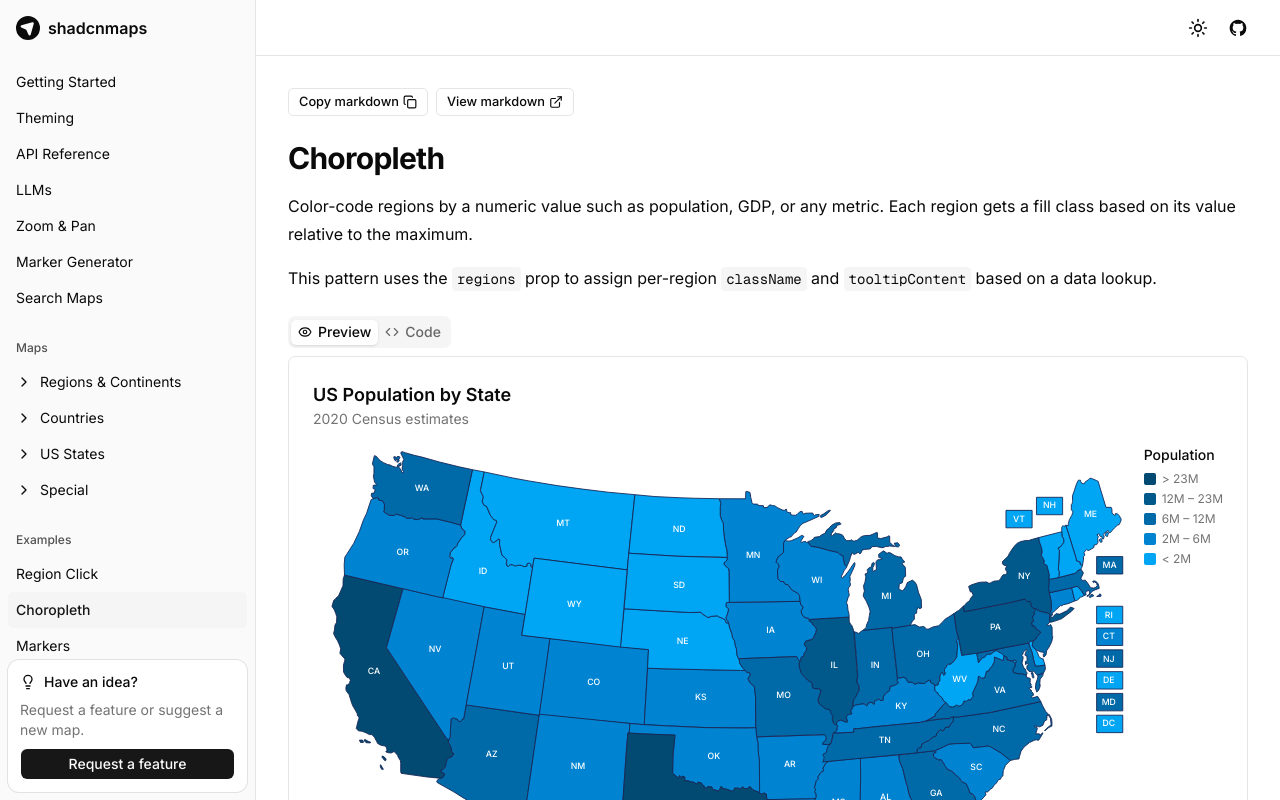
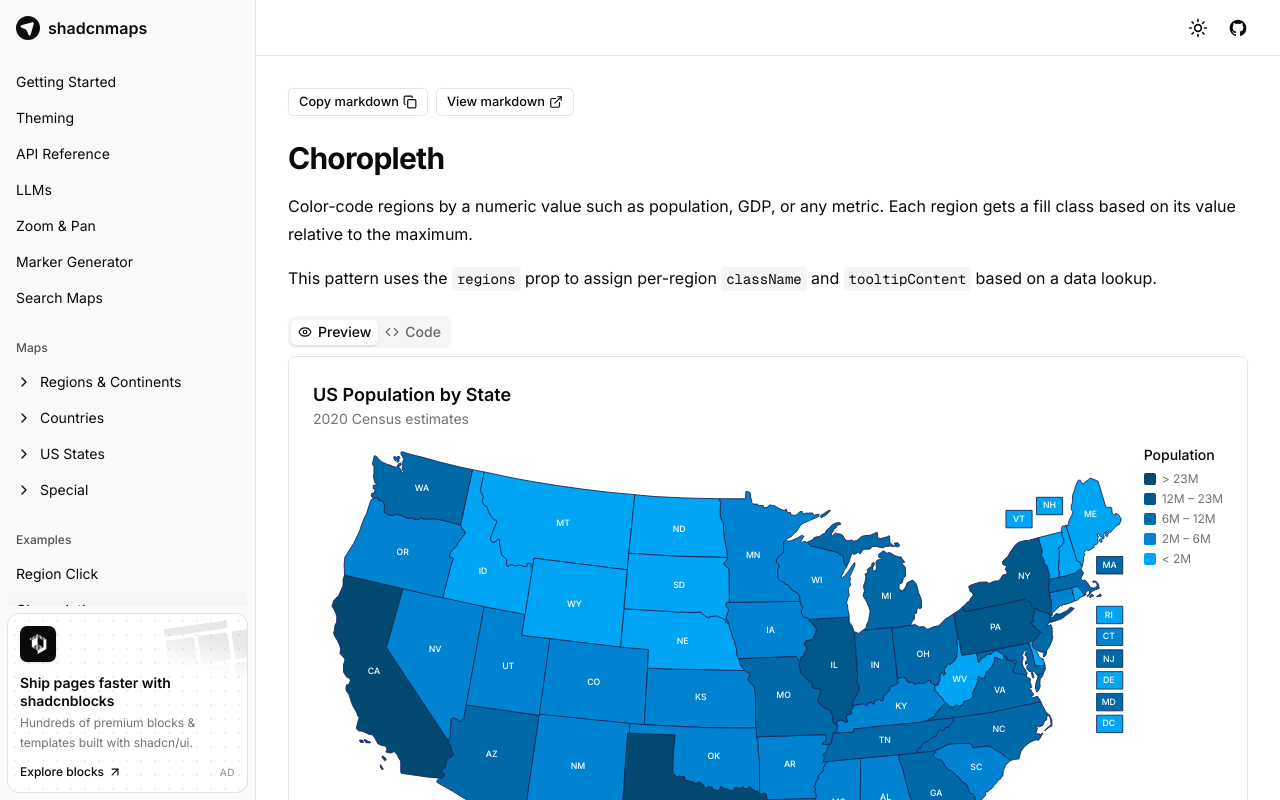
Before and after one commit to LGLabGreg/shadcnmaps, a Next.js app: page /examples/choropleth in a window 1280 px wide. Shown: the top 800 px of the page. Built offline with nearby package versions, Linux system fonts and the light colour scheme.

Commit message:
feat: replace feature request card with shadcnblocks affiliate ad (#103)

```diff
--- a/components/docs/app-sidebar.tsx
+++ b/components/docs/app-sidebar.tsx
@@ -1,7 +1,5 @@
 'use client'
 
-import { Button } from '@/components/ui/button'
-import { Card, CardContent } from '@/components/ui/card'
 import {
   Collapsible,
   CollapsibleContent,
@@ -24,12 +22,13 @@ import {
 } from '@/components/ui/sidebar'
 import type { NavSection } from '@/lib/navigation'
 import { navigation } from '@/lib/navigation'
-import { ChevronRightIcon, LightbulbIcon } from 'lucide-react'
+import { ChevronRightIcon } from 'lucide-react'
 import Link from 'next/link'
 import { usePathname } from 'next/navigation'
 import { useCallback, useState } from 'react'
 
 import { Logo } from '../logo'
+import { ShadcnBlocksAd } from './shadcnblocks-ad'
 
 function FlatSection({
   section,
@@ -170,30 +169,7 @@ export function AppSidebar() {
         )}
       </SidebarContent>
       <SidebarFooter>
-        <Card size='sm'>
-          <CardContent className='flex flex-col items-start gap-2'>
-            <div className='flex items-center gap-2 font-medium'>
-              <LightbulbIcon className='size-4' />
-              Have an idea?
-            </div>
-            <p className='text-sm text-muted-foreground'>
-              Request a feature or suggest a new map.
-            </p>
-            <Button
-              className='w-full'
-              render={
-                <a
-                  href='https://github.com/LGLabGreg/shadcnmaps/discussions/categories/ideas'
-                  target='_blank'
-                  data-umami-event='Feature request'
-                />
-              }
-              nativeButton={false}
-            >
-              Request a feature
-            </Button>
-          </CardContent>
-        </Card>
+        <ShadcnBlocksAd />
       </SidebarFooter>
     </Sidebar>
   )
--- /dev/null
+++ b/components/docs/shadcnblocks-ad.tsx
@@ -0,0 +1,96 @@
+import { ShadcnBlocksIcon } from '@/components/icons/shadcnblocks'
+import { cn } from '@/lib/utils'
+import { ArrowUpRightIcon } from 'lucide-react'
+
+export const SHADCNBLOCKS_AFFILIATE_URL =
+  'https://www.shadcnblocks.com/?via=lglab'
+
+/**
+ * Decorative "page built from blocks" illustration: a tiny wireframe that
+ * assembles itself on hover. Purely visual, hidden from assistive tech.
+ */
+function BlocksIllustration() {
+  const block =
+    'rounded-[3px] bg-foreground/[0.09] transition-all duration-500 ease-out group-hover/ad:bg-foreground/[0.16]'
+
+  return (
+    <div
+      aria-hidden='true'
+      className='pointer-events-none absolute top-2 -right-4 w-24 rotate-[-8deg] [mask-image:linear-gradient(200deg,black_35%,transparent_75%)] transition-transform duration-500 ease-out group-hover/ad:-translate-x-1 group-hover/ad:rotate-[-5deg]'
+    >
+      <div className='grid gap-1'>
+        <div className={cn(block, 'h-2 w-2/3')} />
+        <div className='grid grid-cols-3 gap-1'>
+          <div
+            className={cn(
+              block,
+              'h-7 delay-75 group-hover/ad:-translate-y-0.5'
+            )}
+          />
+          <div
+            className={cn(block, 'h-7 delay-100 group-hover/ad:-translate-y-1')}
+          />
+          <div
+            className={cn(
+              block,
+              'h-7 delay-150 group-hover/ad:-translate-y-0.5'
+            )}
+          />
+        </div>
+        <div className='grid grid-cols-[2fr_1fr] gap-1'>
+          <div className={cn(block, 'h-4')} />
+          <div className={cn(block, 'h-4')} />
+        </div>
+      </div>
+    </div>
+  )
+}
+
+export function ShadcnBlocksAd({ className }: { className?: string }) {
+  return (
+    <a
+      href={SHADCNBLOCKS_AFFILIATE_URL}
+      target='_blank'
+      rel='noopener sponsored'
+      aria-label='shadcnblocks: hundreds of premium blocks and templates built with shadcn/ui (ad)'
+      data-umami-event='Shadcnblocks affiliate'
+      data-umami-event-placement='sidebar'
+      className={cn(
+        'group/ad relative isolate flex flex-col gap-3 overflow-hidden rounded-xl bg-card p-3 text-card-foreground ring-1 ring-foreground/10 transition-all duration-300 ease-out outline-none',
+        'hover:shadow-md hover:shadow-foreground/5 hover:ring-foreground/20 focus-visible:ring-2 focus-visible:ring-ring',
+        // subtle dot grid so the card reads as a "canvas"
+        'bg-[radial-gradient(color-mix(in_oklch,var(--foreground)_7%,transparent)_1px,transparent_1px)] bg-[size:14px_14px]',
+        className
+      )}
+    >
+      <BlocksIllustration />
+
+      <div className='relative flex items-start'>
+        <div className='flex size-9 items-center justify-center rounded-lg bg-foreground text-background shadow-sm transition-transform duration-300 ease-out group-hover/ad:scale-105 group-hover/ad:-rotate-3'>
+          <ShadcnBlocksIcon className='h-5 w-auto' />
+        </div>
+      </div>
+
+      <div className='relative flex flex-col gap-1'>
+        <p className='text-sm leading-tight font-semibold'>
+          Ship pages faster with shadcnblocks
+        </p>
+        <p className='text-xs leading-relaxed text-muted-foreground'>
+          Hundreds of premium blocks &amp; templates built with shadcn/ui.
+        </p>
+      </div>
+
+      <div className='relative flex items-center justify-between'>
+        <span className='flex items-center gap-1 text-xs font-medium'>
+          <span className='underline-offset-4 group-hover/ad:underline'>
+            Explore blocks
+          </span>
+          <ArrowUpRightIcon className='size-3.5 transition-transform duration-300 ease-out group-hover/ad:translate-x-0.5 group-hover/ad:-translate-y-0.5' />
+        </span>
+        <span className='text-[10px] leading-4 font-medium tracking-wider text-muted-foreground/70 uppercase'>
+          Ad
+        </span>
+      </div>
+    </a>
+  )
+}
--- /dev/null
+++ b/components/icons/shadcnblocks.tsx
@@ -0,0 +1,39 @@
+import type { SVGProps } from 'react'
+
+export function ShadcnBlocksIcon(props: SVGProps<SVGSVGElement>) {
+  return (
+    <svg
+      width='78'
+      height='90'
+      viewBox='0 0 78 90'
+      fill='none'
+      xmlns='http://www.w3.org/2000/svg'
+      {...props}
+    >
+      <path
+        d='M46.7305 4.50982L43.6252 2.72955V17.49L46.7305 19.2924V4.50982Z'
+        fill='currentColor'
+      />
+      <path
+        d='M52.9854 8.14811L49.8765 6.34937V21.1287L52.9854 22.9127V8.14811Z'
+        fill='currentColor'
+      />
+      <path
+        d='M59.1814 11.7684L56.0762 9.9881V24.7485L59.1814 26.5325V11.7684Z'
+        fill='currentColor'
+      />
+      <path
+        d='M6.04712 26.0179L9.15238 27.8019V17.246L6.04712 19.0262V26.0179Z'
+        fill='currentColor'
+      />
+      <path
+        d='M2.93874 24.2184V20.8651L0 22.5491L2.93874 24.2184Z'
+        fill='currentColor'
+      />
+      <path
+        d='M77.889 22.5895L74.7985 20.8056V24.3883L71.6895 26.1685V19.0253L68.6027 17.245V27.9123L65.4937 29.6962V15.3874L62.3293 13.548V28.3305L65.1162 29.959V59.8636L64.9645 59.9561L62.3293 58.4424V61.4921L59.1833 63.2724V56.5474L56.078 54.7079V65.0743L52.9875 66.9101V52.8681L49.8785 51.0324V68.6945L46.7325 70.4748V49.1932L43.6273 47.3537V72.2547L40.5183 74.1127V45.5172L39.0008 44.5105L39.06 14.8159L40.5183 15.7079V0.947497L38.8898 0L37.5795 0.736529V15.5562L34.4372 17.3364V2.57602L31.3283 4.35629V19.1199L28.2193 20.9186V6.1953L25.1325 7.97557V22.6989L21.968 24.4829V9.77771L18.8775 11.6135V26.2807L15.7685 28.1202V13.393L12.3005 15.4397V29.578L12.7743 29.8444L12.889 59.9528L15.7685 61.6405V58.2872L18.8775 56.4477V63.4799L21.968 65.2786V54.6082L25.1325 52.7132V67.0591L28.2193 68.8986V50.8772L31.3283 49.0377V70.6786L34.4372 72.481V47.1797L37.5795 45.3439V74.3168L39.0008 75.1533V75.0941V89.969L77.9445 67.477L78 22.5853L77.889 22.5895Z'
+        fill='currentColor'
+      />
+    </svg>
+  )
+}
```
